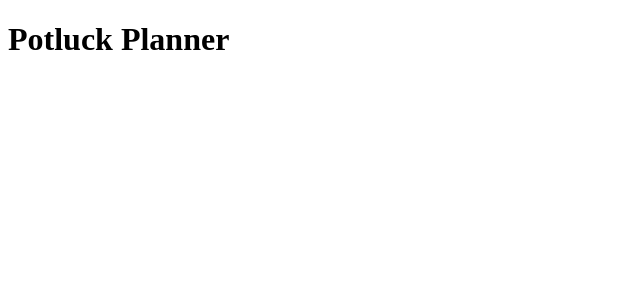
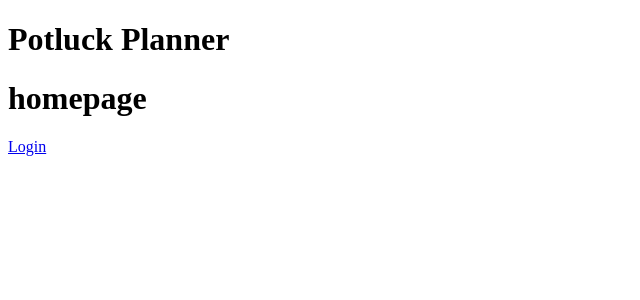
Before and after one commit to PearlR/potluck-planner, a React app: page / in a window 1280 px wide. Shown: the top 300 px of the page, without its empty margins (0-640 px from the left). Built offline with nearby package versions, Linux system fonts and the light colour scheme.

Commit message:
add login success component and route

```diff
--- a/src/components/App.js
+++ b/src/components/App.js
@@ -1,9 +1,9 @@
 import React from 'react'
 
-import Welcome from './Welcome/Welcome'
+import Homepage from './Homepage/Homepage'
 
 const App = () => {
-  return <Welcome />
+  return <Homepage />
 }
 
 export default App
--- a/src/components/Homepage/Homepage.jsx
+++ b/src/components/Homepage/Homepage.jsx
@@ -1,9 +1,9 @@
 import React from 'react'
-
 import { Link } from 'react-router'
 
 const Homepage = () => {
   return <div>
+    <h1>Potluck Planner</h1>
     <h1>homepage</h1>
     <Link to="login">Login</Link>
   </div>
--- /dev/null
+++ b/src/components/Login-Success/LoginSuccess.jsx
@@ -0,0 +1,7 @@
+import React from 'react'
+
+const LoginSuccess = () => {
+  return <h1>Success</h1>
+}
+
+export default LoginSuccess
--- a/src/components/Login/Login.jsx
+++ b/src/components/Login/Login.jsx
@@ -1,7 +1,8 @@
 import React from 'react'
+import { Link } from 'react-router'
 
 const Login = () => {
-  return <h1>Login</h1>
+  return <Link to="success">Login</Link>
 }
 
 export default Login
--- a/src/index.js
+++ b/src/index.js
@@ -7,6 +7,7 @@ import { Router, Route, browserHistory } from 'react-router'
 import App from './components/App'
 import Homepage from './components/Homepage/Homepage'
 import Login from './components/Login/Login'
+import LoginSucess from './components/Login-Success/LoginSuccess'
 import { reducer } from './state/reducer'
 
 import './index.css'
@@ -22,6 +23,7 @@ ReactDOM.render(
       <Route path="/" component={App} />
       <Route path="/home" component={Homepage} />
       <Route path="/login" component={Login} />
+      <Route path="/success" component={LoginSucess} />
     </Router>
   </Provider>,
   document.getElementById('root')
```
